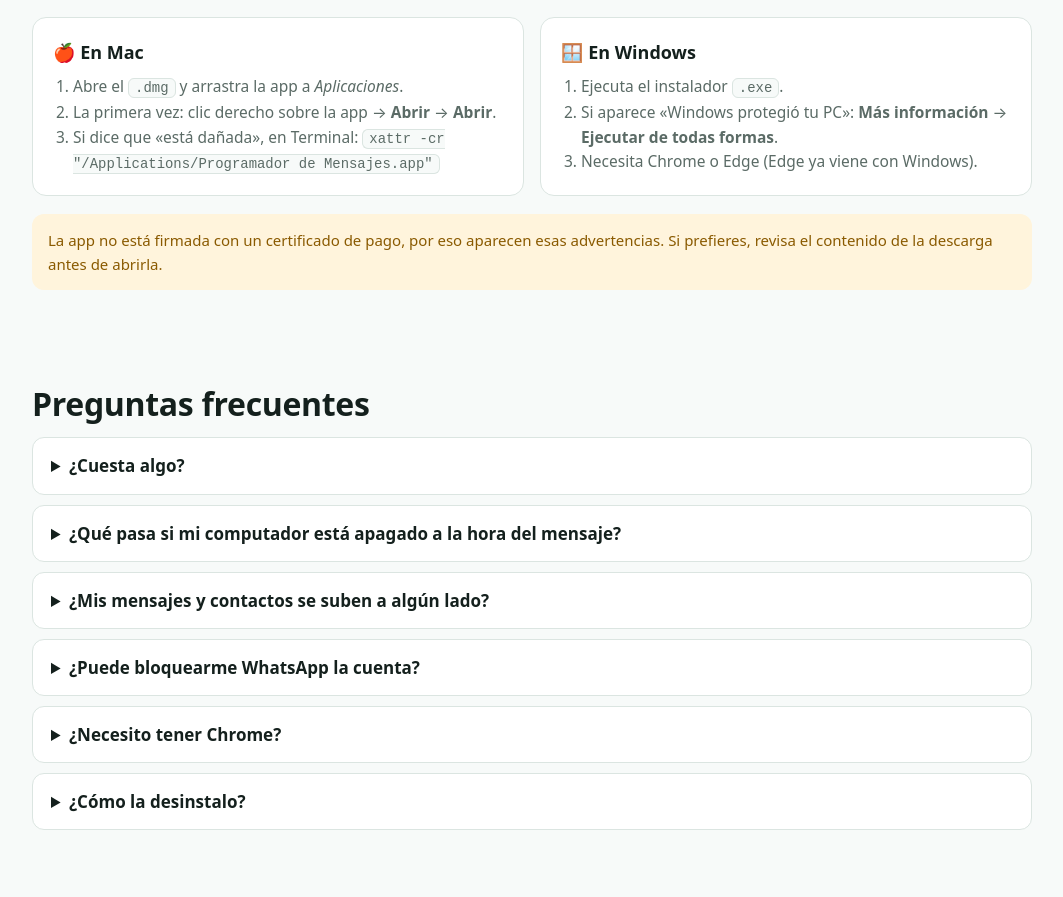
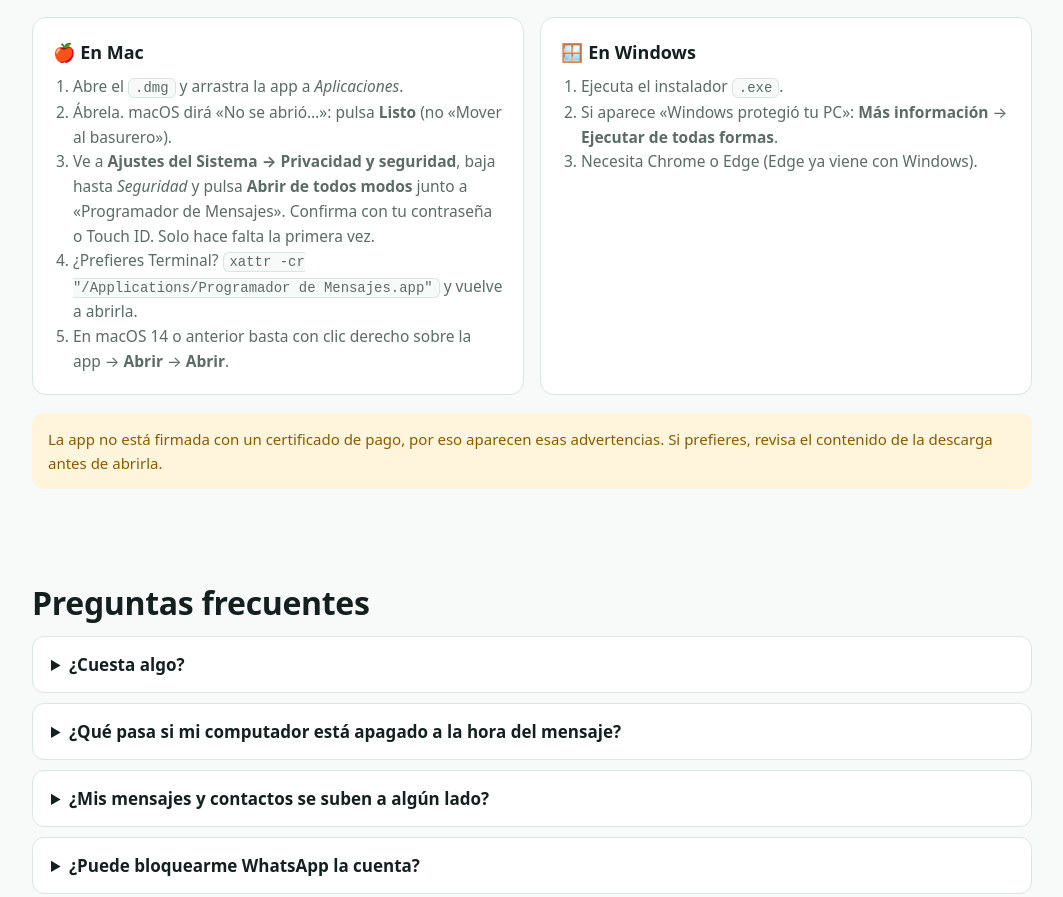
Before and after one commit to sach1988/programador-de-mensajes, a plain HTML site: page index.html in a window 1280 px wide. Shown: the part 3072-3969 px from the top of the page, without its empty margins (108-1171 px from the left). Drawn offline with Linux system fonts and the light colour scheme; no server answers.

Commit message:
Instalación en Mac: pasos válidos para macOS 15 (Abrir de todos modos)
Co-Authored-By: Claude Sonnet 5.5 <noreply@anthropic.com>

```diff
--- a/index.html
+++ b/index.html
@@ -139,8 +139,10 @@
           <h3>🍎 En Mac</h3>
           <ol>
             <li>Abre el <code>.dmg</code> y arrastra la app a <em>Aplicaciones</em>.</li>
-            <li>La primera vez: clic derecho sobre la app → <b>Abrir</b> → <b>Abrir</b>.</li>
-            <li>Si dice que «está dañada», en Terminal: <code>xattr -cr "/Applications/Programador de Mensajes.app"</code></li>
+            <li>Ábrela. macOS dirá «No se abrió…»: pulsa <b>Listo</b> (no «Mover al basurero»).</li>
+            <li>Ve a <b>Ajustes del Sistema → Privacidad y seguridad</b>, baja hasta <em>Seguridad</em> y pulsa <b>Abrir de todos modos</b> junto a «Programador de Mensajes». Confirma con tu contraseña o Touch ID. Solo hace falta la primera vez.</li>
+            <li>¿Prefieres Terminal? <code>xattr -cr "/Applications/Programador de Mensajes.app"</code> y vuelve a abrirla.</li>
+            <li>En macOS 14 o anterior basta con clic derecho sobre la app → <b>Abrir</b> → <b>Abrir</b>.</li>
           </ol>
         </div>
         <div class="card">
```
Also changed, not shown: 1 other file.
